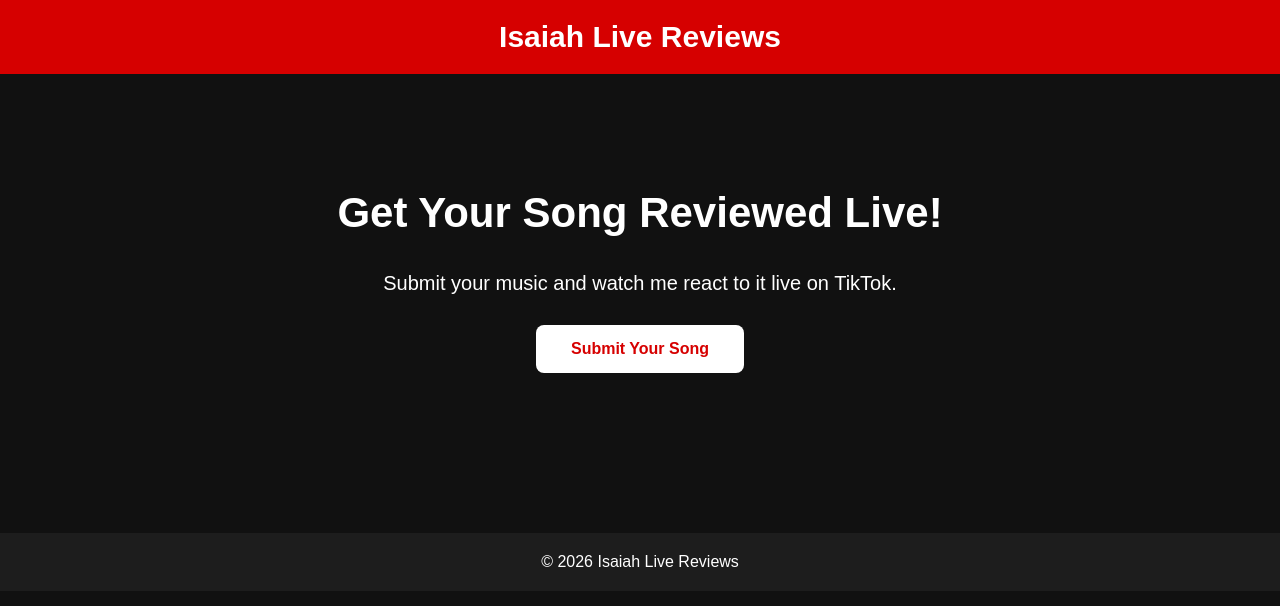
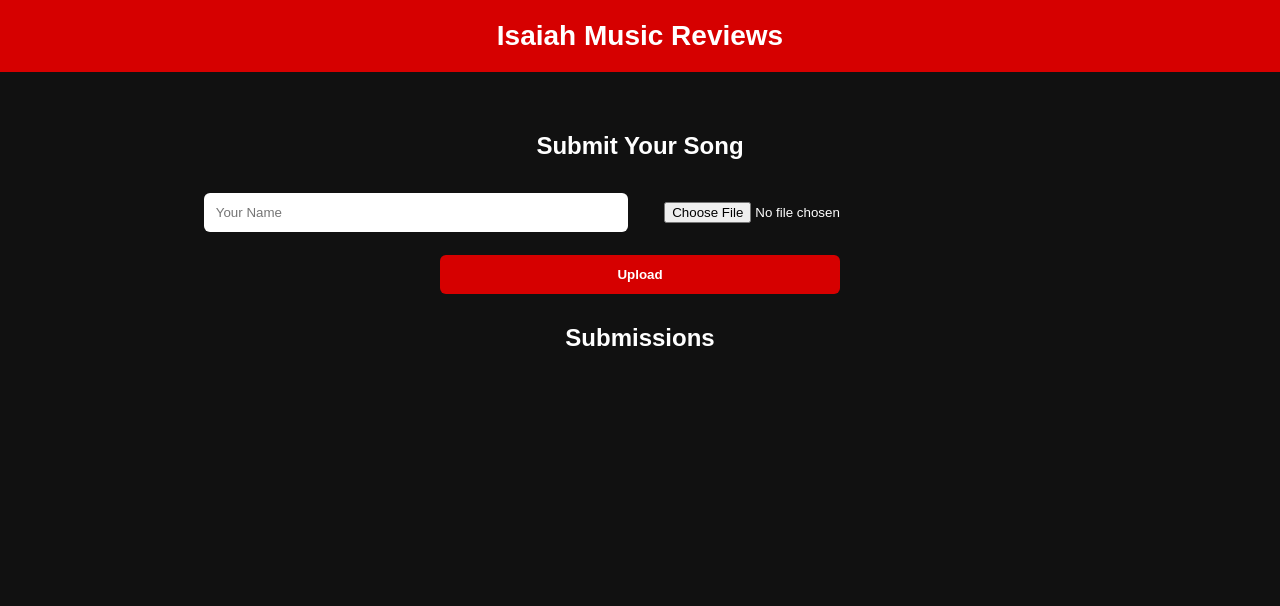
Before and after one commit to iblunk0011/song-review-site, a plain HTML site: page index.html in a window 1280 px wide. Drawn offline with Linux system fonts and the light colour scheme; no server answers.

Commit message:
Update index.html

```diff
--- a/index.html
+++ b/index.html
@@ -1,83 +1,136 @@
 <!DOCTYPE html>
-<html lang="en">
+<html>
 <head>
 <meta charset="UTF-8">
-<meta name="viewport" content="width=device-width, initial-scale=1.0">
-<title>Isaiah Live Reviews</title>
+<title>Isaiah Music Reviews</title>
 
 <style>
-body{
-margin:0;
-font-family:Arial,sans-serif;
-background:#111;
-color:white;
-text-align:center;
+body {
+  margin: 0;
+  font-family: Arial;
+  background: #111;
+  color: white;
+  text-align: center;
 }
 
-header{
-background:#d60000;
-padding:20px;
-font-size:30px;
-font-weight:bold;
+header {
+  background: #d60000;
+  padding: 20px;
+  font-size: 28px;
+  font-weight: bold;
 }
 
-.hero{
-padding:80px 20px;
+.container {
+  padding: 40px;
 }
 
-.hero h1{
-font-size:42px;
+input, button {
+  width: 80%;
+  max-width: 400px;
+  padding: 12px;
+  margin: 10px;
+  border-radius: 6px;
+  border: none;
 }
 
-.hero p{
-font-size:20px;
-max-width:600px;
-margin:auto;
+button {
+  background: #d60000;
+  color: white;
+  font-weight: bold;
+  cursor: pointer;
 }
 
-.button{
-display:inline-block;
-margin-top:30px;
-padding:15px 35px;
-background:white;
-color:#d60000;
-text-decoration:none;
-font-weight:bold;
-border-radius:8px;
-}
-
-footer{
-margin-top:80px;
-padding:20px;
-background:#1d1d1d;
+.song {
+  background: #222;
+  margin: 10px auto;
+  padding: 10px;
+  max-width: 500px;
+  border-radius: 8px;
 }
 </style>
-
 </head>
 
 <body>
 
 <header>
-Isaiah Live Reviews
+Isaiah Music Reviews
 </header>
 
-<section class="hero">
+<div class="container">
 
-<h1>Get Your Song Reviewed Live!</h1>
+<h2>Submit Your Song</h2>
 
-<p>
-Submit your music and watch me react to it live on TikTok.
-</p>
+<input type="text" id="name" placeholder="Your Name">
 
-<a class="button" href="#">
-Submit Your Song
-</a>
+<input type="file" id="file">
 
-</section>
+<button onclick="uploadSong()">Upload</button>
 
-<footer>
-© 2026 Isaiah Live Reviews
-</footer>
+<h2>Submissions</h2>
+<div id="list"></div>
+
+</div>
+
+<script type="module">
+// Firebase setup
+import { initializeApp } from "https://www.gstatic.com/firebasejs/10.12.4/firebase-app.js";
+import { getStorage, ref, uploadBytes, getDownloadURL } from "https://www.gstatic.com/firebasejs/10.12.4/firebase-storage.js";
+import { getFirestore, addDoc, collection, getDocs } from "https://www.gstatic.com/firebasejs/10.12.4/firebase-firestore.js";
+
+const firebaseConfig = {
+  apiKey: "YOUR_API_KEY",
+  authDomain: "YOUR_PROJECT.firebaseapp.com",
+  projectId: "YOUR_PROJECT",
+  storageBucket: "YOUR_PROJECT.appspot.com",
+  messagingSenderId: "YOUR_ID",
+  appId: "YOUR_APP_ID"
+};
+
+const app = initializeApp(firebaseConfig);
+const storage = getStorage(app);
+const db = getFirestore(app);
+
+window.uploadSong = async function () {
+  const name = document.getElementById("name").value;
+  const file = document.getElementById("file").files[0];
+
+  if (!file) return alert("Pick a file first");
+
+  const storageRef = ref(storage, "songs/" + file.name);
+
+  await uploadBytes(storageRef, file);
+  const url = await getDownloadURL(storageRef);
+
+  await addDoc(collection(db, "songs"), {
+    name: name,
+    url: url,
+    time: Date.now()
+  });
+
+  alert("Uploaded!");
+  loadSongs();
+};
+
+async function loadSongs() {
+  const list = document.getElementById("list");
+  list.innerHTML = "";
+
+  const querySnapshot = await getDocs(collection(db, "songs"));
+
+  querySnapshot.forEach((doc) => {
+    const data = doc.data();
+
+    list.innerHTML += `
+      <div class="song">
+        <p><b>${data.name}</b></p>
+        <audio controls src="${data.url}"></audio>
+      </div>
+    `;
+  });
+}
+
+loadSongs();
+</script>
 
 </body>
 </html>
```
